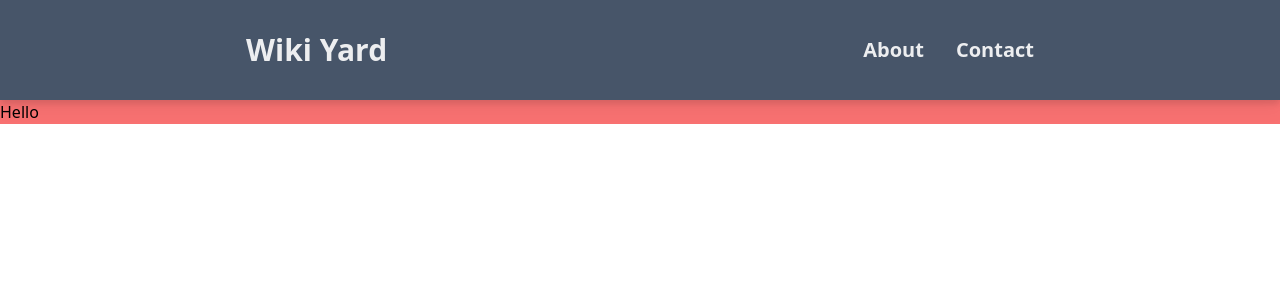
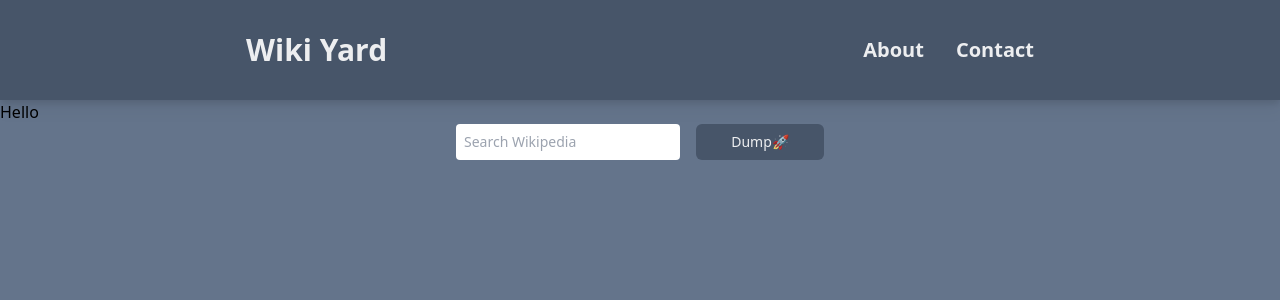
Before and after one commit to Lakshit-Chiranjiv/Wiki-Search-Website, a Next.js app: page / in a window 1280 px wide. Shown: the top 300 px of the page. Built offline with nearby package versions, Linux system fonts and the light colour scheme.

Commit message:
added search component

```diff
--- a/app/page.tsx
+++ b/app/page.tsx
@@ -1,11 +1,15 @@
 import { Inter } from 'next/font/google'
+import Search from './components/Search'
 
 const inter = Inter({ subsets: ['latin'] })
 
 export default function Home() {
   return (
-    <main className="bg-red-400">
+    <main className="bg-slate-500 min-h-screen">
       Hello
+      <div className='w-full flex justify-center'>
+        <Search/>
+      </div>
     </main>
   )
 }
```
